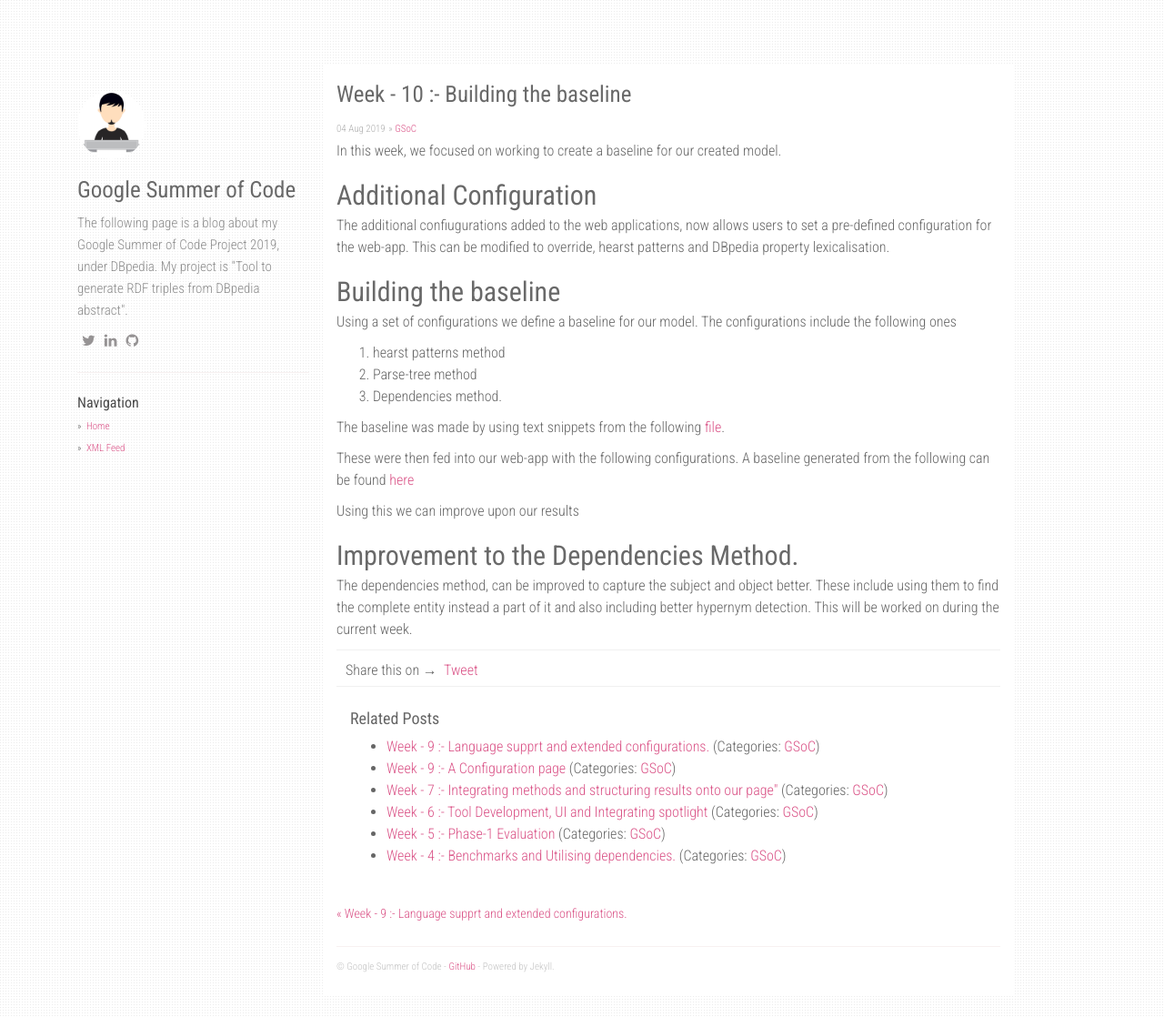
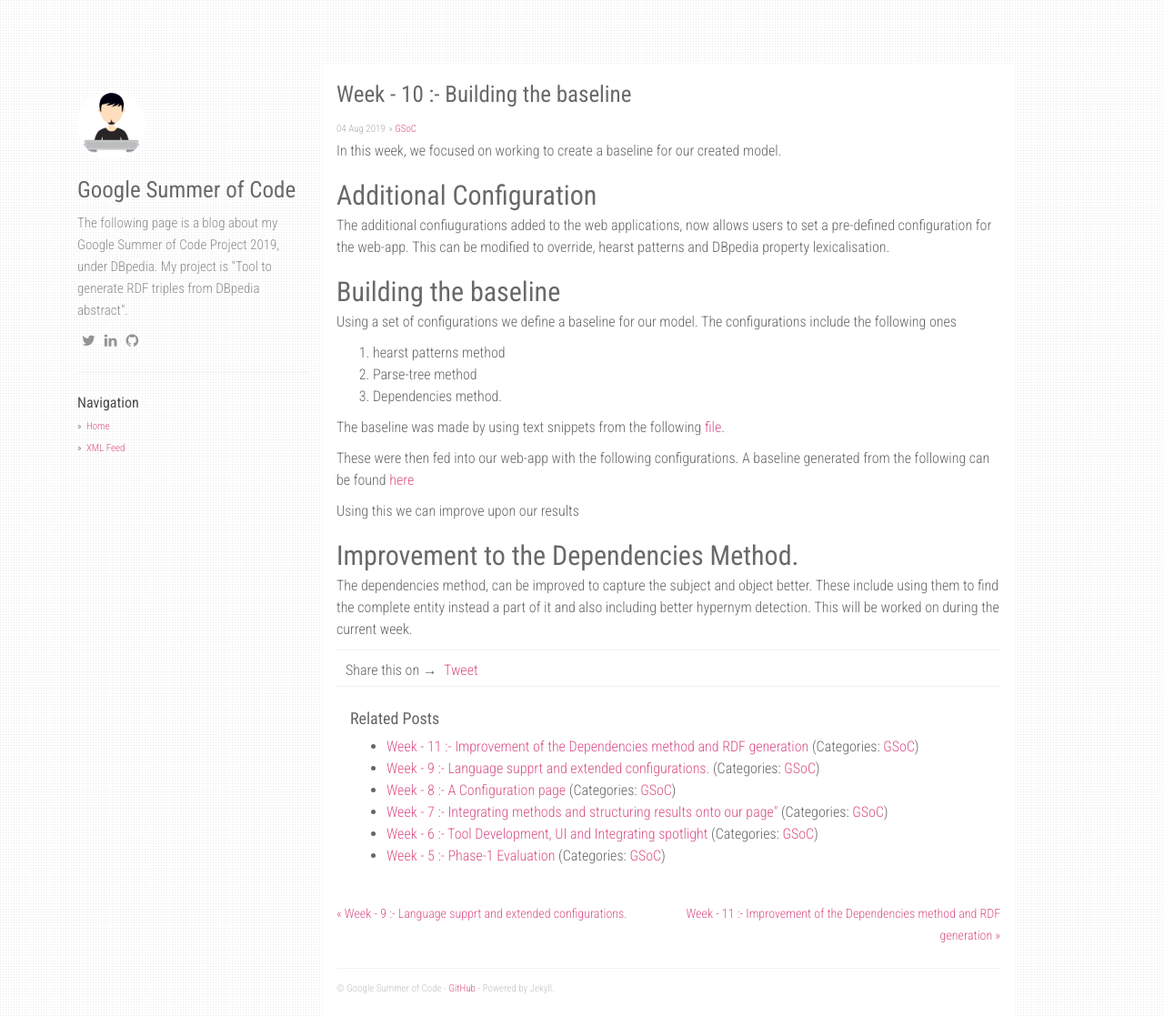
Before and after one commit to sahitpj/gs, a Jekyll site: the page built from docs/_posts/2019-08-04-Week-10.md, in a window 1280 px wide and 1118 px high. Shown: the whole window at 91% size. Built offline with Jekyll 4.4.1, drawn with Linux system fonts in a browser that asks for light colours; nearby versions of some CDN libraries; comment, search, counter and statistics services are not loaded; some of the changed lines change nothing that is shown.

Commit message:
added week-11 blog post

```diff
--- a/docs/_posts/2019-07-21-Week-8.md
+++ b/docs/_posts/2019-07-21-Week-8.md
@@ -1,6 +1,6 @@
 ---
 layout: post
-title: Week - 9 :- A Configuration page
+title: Week - 8 :- A Configuration page
 comments: false
 categories: [GSoC]
 ---
--- /dev/null
+++ b/docs/_posts/2019-08-11-Week-11.md
@@ -0,0 +1,19 @@
+---
+layout: post
+title: Week - 11 :- Improvement of the Dependencies method and RDF generation
+comments: false
+categories: [GSoC]
+---
+
+In this week the dependencies method was improved on and the RDF generation tool was added.
+
+## Dependencies Method
+Given the results of the baseline test, the dependencies method was improved on in the following week, by better identifying the subjects and objects of the triples. Hypernyms too were checked for validity while processing it.
+
+Dependencies with coreferences too has been added as a method for the configuration page.
+
+## Configuration page edits
+The configuration pages now has two input text boxes. One for adding hearst patterns and the second one for adding dbpedia properties and lexicalizations. These inputs can be used to override the already existent ones. The `about` page was also updated to add context about the hearst patterns, the pre-defined hearst patterns and the DBpedia properties/lexicalizations.
+
+## RDF text
+The web-app now allows you to get the RDF text for the triples being generated. This option can be found at the bottom of the results page only if spotlight is enabled in the configuration
```
